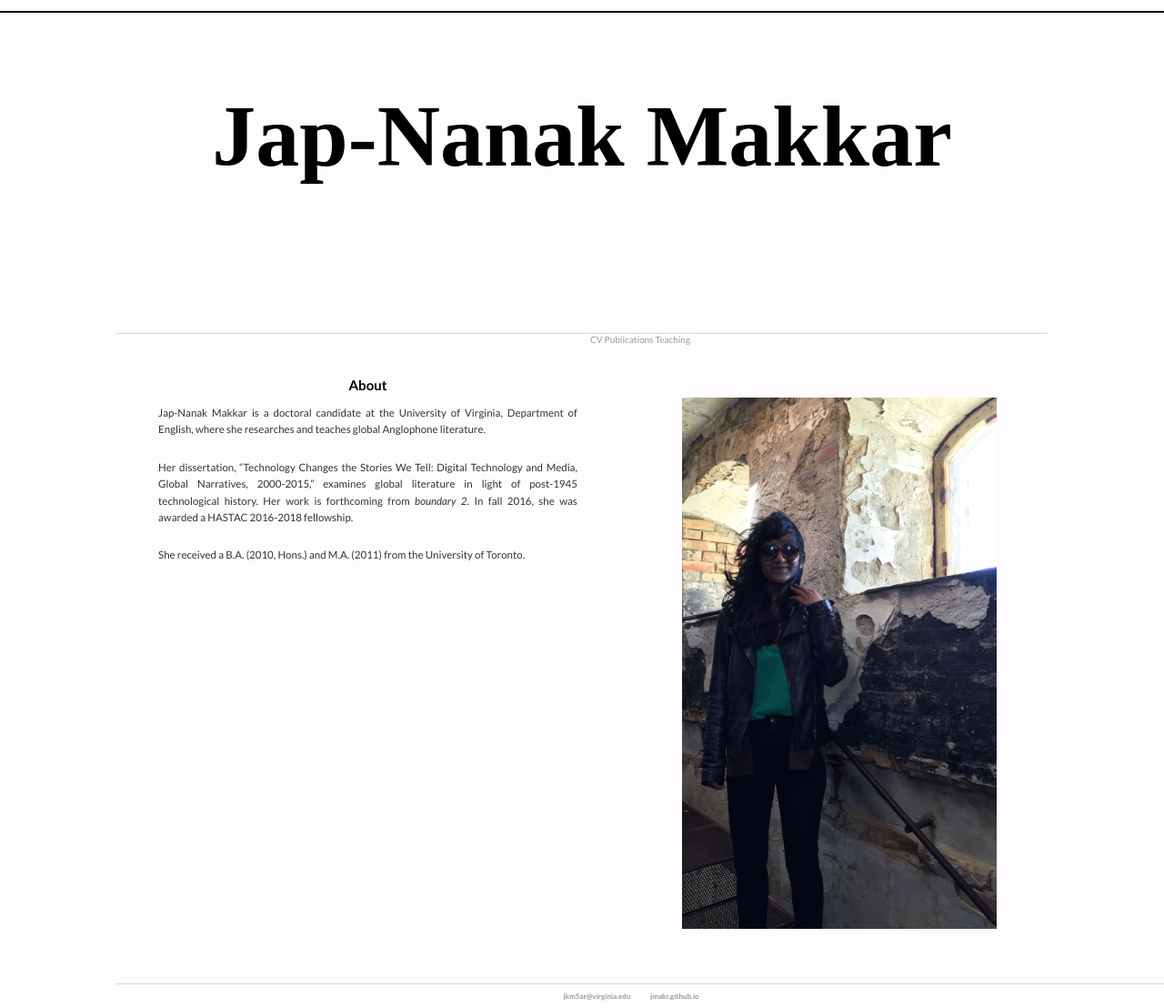
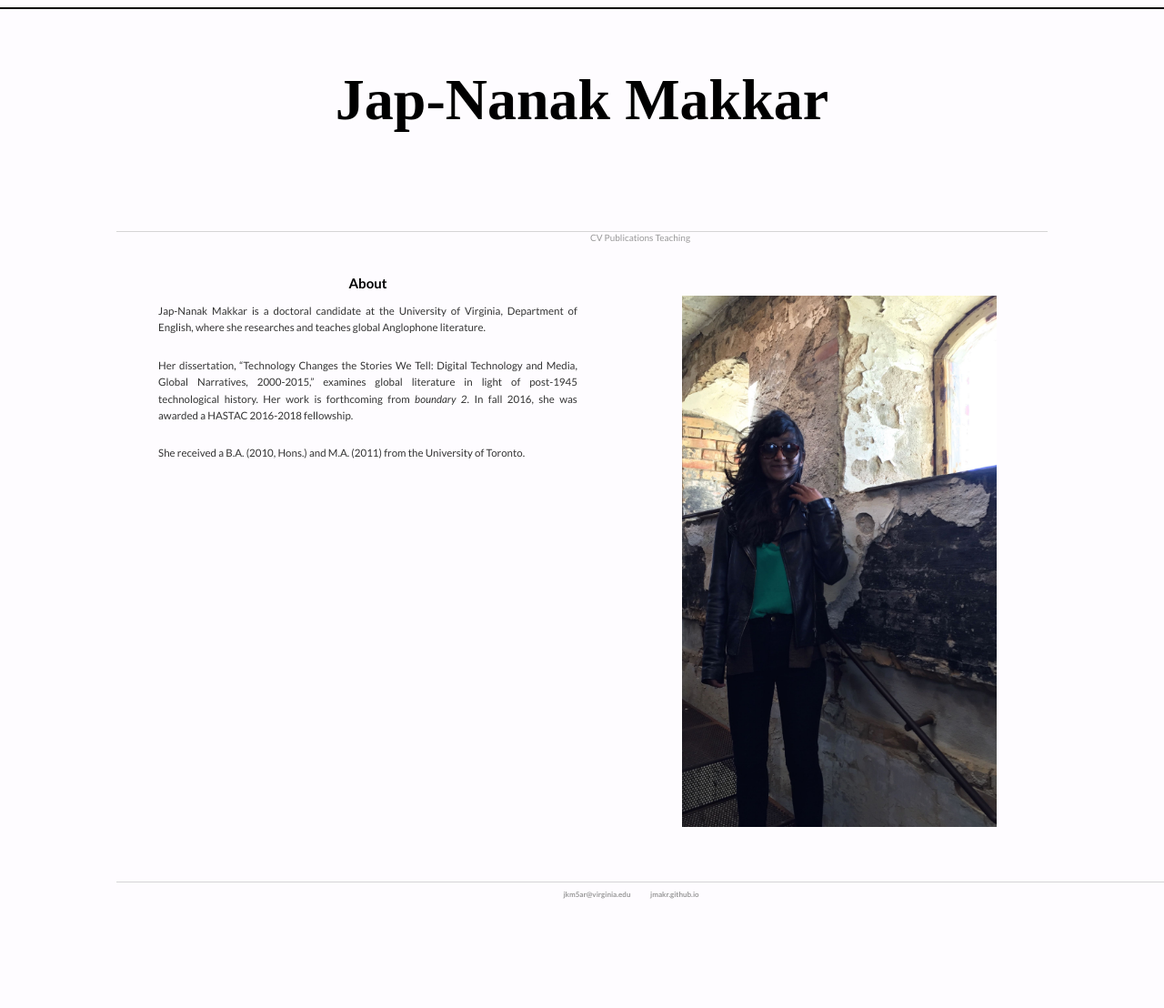
Before and after one commit to jmakr/jmakr.github.io, a Jekyll site: the page built from index.html, in a window 1280 px wide. Shown: the whole page at 91% size. Built offline with Jekyll 4.4.1, drawn with Linux system fonts in a browser that asks for light colours; after the commit the page ends 996 px from its top, so only the background shows below that.

Commit message:
Update main.css

```diff
--- a/css/main.css
+++ b/css/main.css
@@ -42,12 +42,19 @@
     text-align: center;
 }
 
+}
+
+.topnavigationcontainer {
+    position: relative;
+
+}
+
 .topnavigation {
   position: absolute;
   font-family: "Lato", sans-serif;
   text-align: center;
   font-size: 10px;
-  color:black;
+  color: black;
 
 }
 
@@ -58,7 +65,7 @@
     margin-right: auto;
     margin-bottom: auto;
     margin-left: auto;
-    font-size: 1.5em;
+    font-size: 16px;
     width: 80%;
 
 }
```
